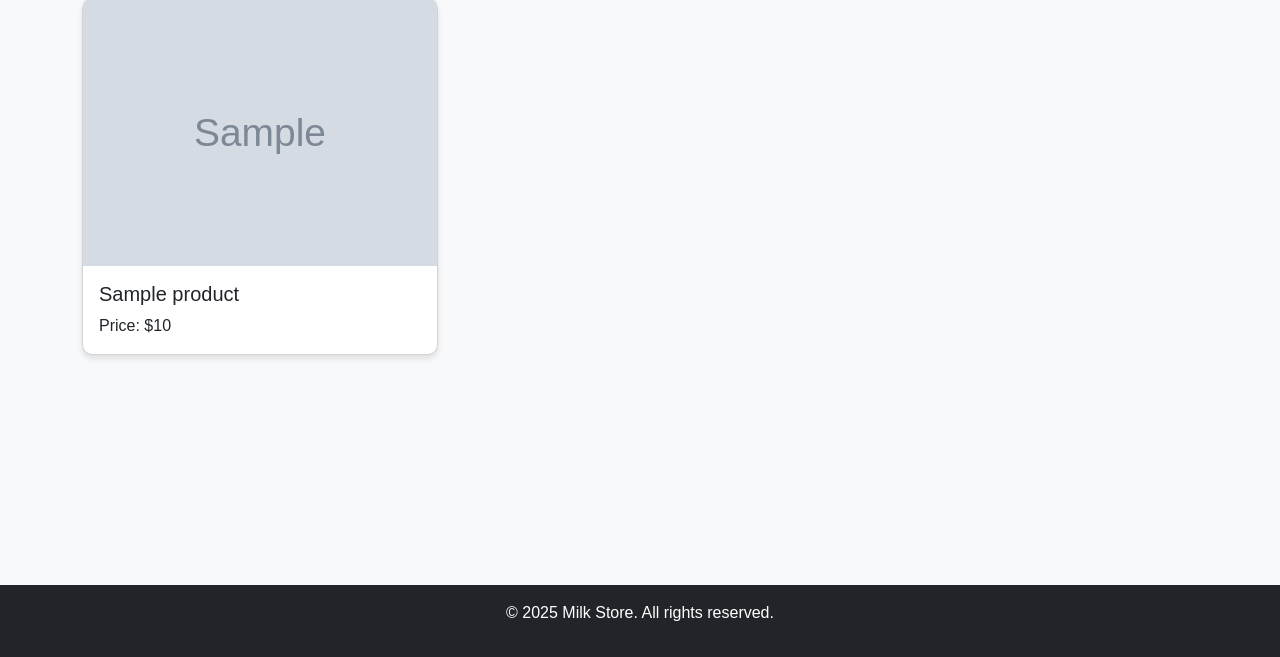
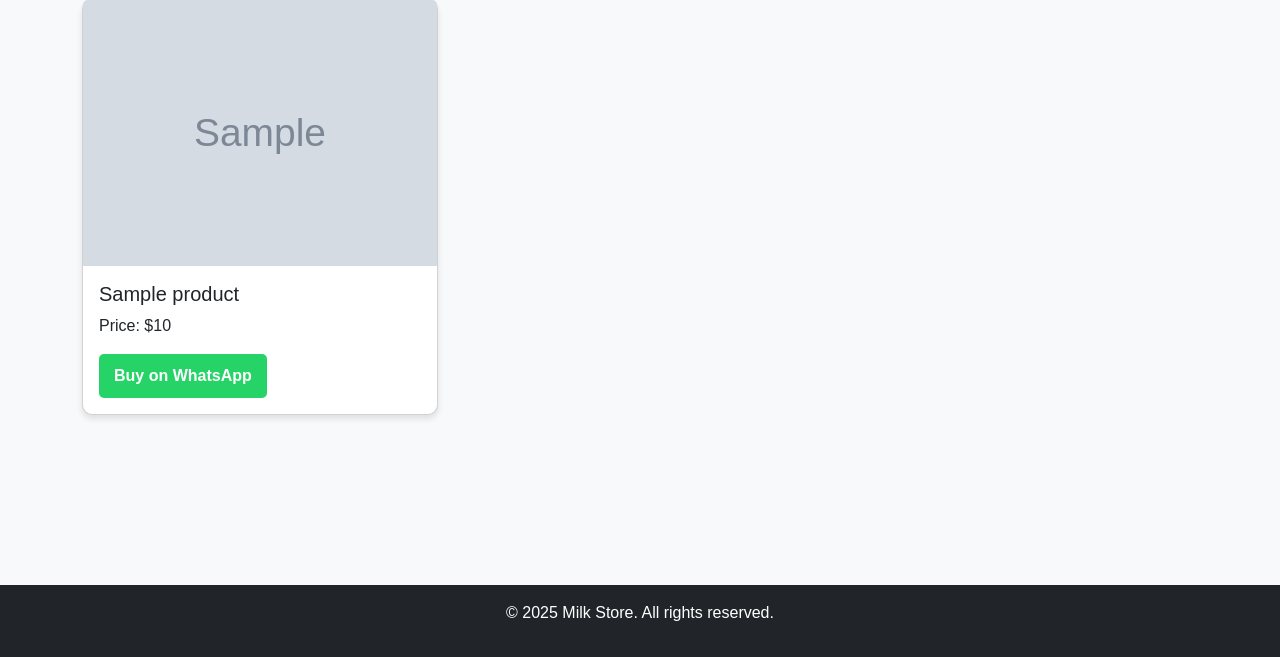
Before and after one commit to AghoujdamEttijani/flaskwebapp, a Flask app: page / in a window 1280 px wide. Shown: the part 143-800 px from the top of the page. Run offline with Flask 3, Linux system fonts and the light colour scheme; grey boxes marked "Sample" are stand-in pictures; a database or web service that is not in the repository returns one stand-in record (values such as "Sample title"); some libraries are stand-ins or nearby versions.

Commit message:
update css and html files

```diff
--- a/static/style.css
+++ b/static/style.css
@@ -15,6 +15,7 @@ footer {
     color: #f7f9f9;
     position: relative;
     bottom: 0;
+
 }
 
 /* Card Styles */
@@ -22,6 +23,7 @@ footer {
     border-radius: 10px;
     box-shadow: 0 4px 6px rgba(0, 0, 0, 0.1);
     transition: transform 0.2s ease-in-out, background-color 0.3s ease-in-out;
+    max-width: 100%;
 }
 
 .card:hover {
@@ -34,3 +36,35 @@ footer {
 .btn {
     border-radius: 5px;
 }
+ /* div Error  */
+ .floating-alert {
+    background-color:red ;
+    border-radius: 20px;
+    padding: 5px;
+    margin-top: 10px;
+    margin-bottom: 10px"
+ }
+ .update-btn{
+    border-radius: 20px;
+    background-color: rgb(7, 37, 41);
+     color: whitesmoke;
+     padding: 5px;
+ }
+  /* row div card in index page */
+ .row{
+    margin-bottom: 60px;
+ }
+
+ .whatsapp-button {
+    display: inline-block;
+    padding: 10px 15px;
+    background-color: #25D366;
+    color: white;
+    text-decoration: none;
+    border-radius: 5px;
+    font-weight: bold;
+    transition: background 0.3s ease;
+}
+.whatsapp-button:hover {
+    background-color: #1EBE5D;
+}
--- a/templates/index.html
+++ b/templates/index.html
@@ -3,7 +3,7 @@
 {% block title %}Home - Milk Store{% endblock %}
 
 {% block content %}
-    <h2 class="text-center mb-4">Welcome to Milk Store 🥛</h2>
+    <h2 class="text-center mb-4"">Welcome to Milk Store 🥛</h2>
     <div class="row">
         {% for product in products %}
             <div class="col-md-4">
@@ -19,6 +19,11 @@
                             <a href="{{ url_for('update_product', product_id=product._id) }}" class="btn btn-warning">Edit</a>
                             <a href="{{ url_for('delete_product', product_id=product._id) }}" class="btn btn-danger">Delete</a>
                         {% endif %}
+                         <!-- WhatsApp Buy Button -->
+                <a href="https://api.whatsapp.com/send?phone=212698815095&text=I%20want%20to%20buy%20{{ product.name }}%20for%20${{ product.price }}."
+                    target="_blank" class="whatsapp-button">
+                    Buy on WhatsApp
+                    </a>
                     </div>
                 </div>
             </div>
--- a/templates/register.html
+++ b/templates/register.html
@@ -34,7 +34,7 @@
     </div>
 </div>
  {% if error %}
- <div  class="floating-alert onload="setTimeout()" style=" background-color:red ; border-radius: 20px; padding: 5px;margin-top: 10px; margin-bottom: 10px">
+ <div  class="floating-alert onload="setTimeout()"">
 <p style="color: #f1ebeb; rgb(236, 242, 243);">{{ error }}</p>
 </div>
 {% endif %}
--- a/templates/update_product.html
+++ b/templates/update_product.html
@@ -19,9 +19,9 @@
                     <img src="{{ url_for('static', filename=product.image.split('static/')[-1]) }}" alt="Product Image" width="150" style="border-radius: 20px;">
 
                     <label for="image">Upload New Image:</label>
-                    <input type="file" name="image">
+                    <input type="file" name="image" style="border-radius: 15px; background-color: beige;">
 
-                    <button type="submit" style="border-radius: 20px; background-color: blue; color: whitesmoke;">Update Product</button>
+                    <button type="submit" class="update-btn">Update Product</button>
                 </form>
             </div>
         </div>
```
